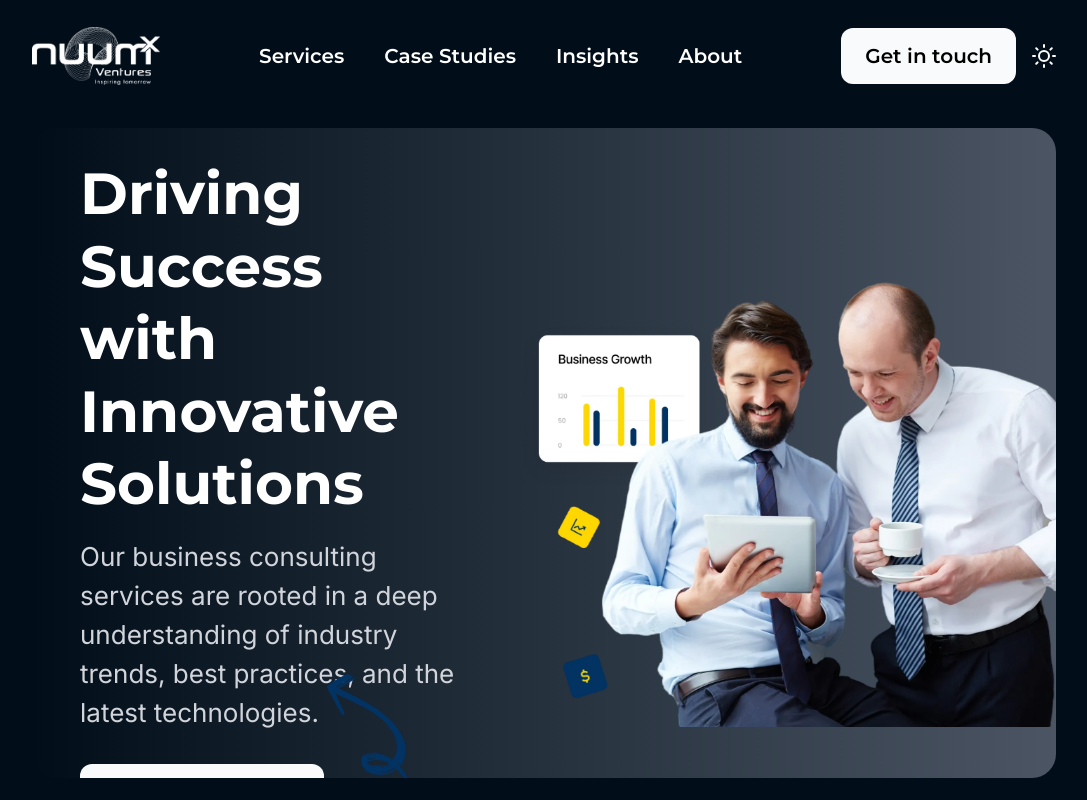
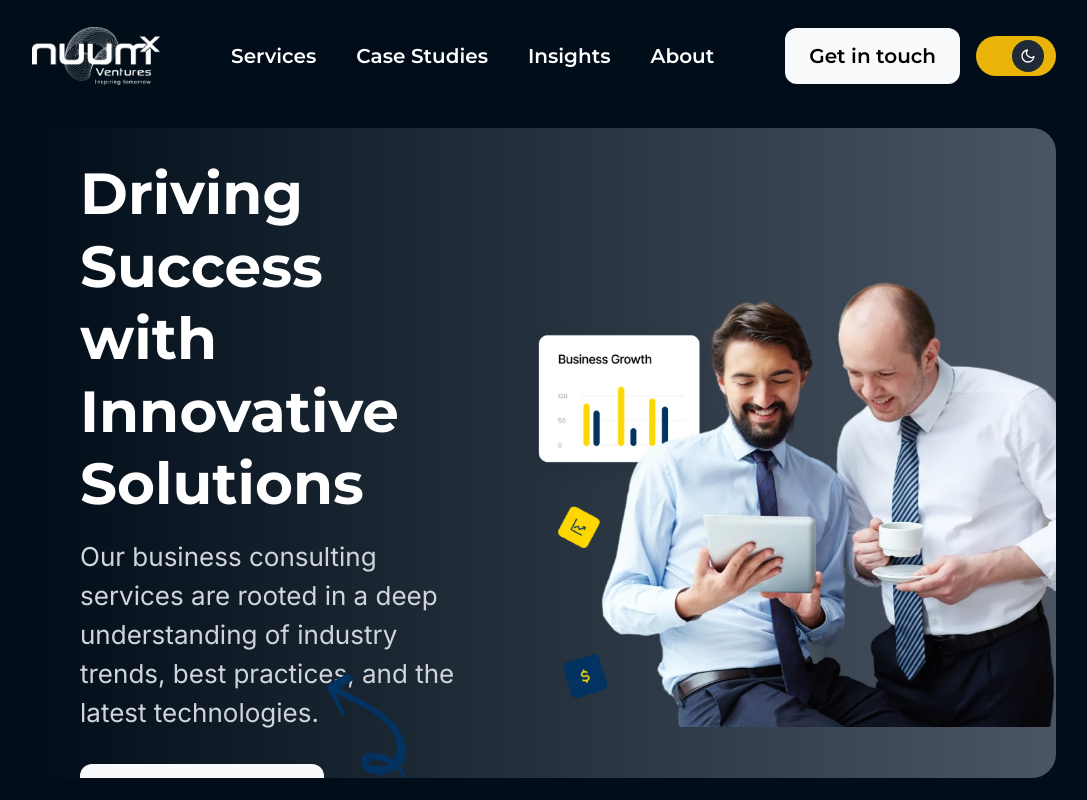
Before and after one commit to ayush969696/Demo-Website, a React (Vite) app: page / in a window 1280 px wide. Shown: the top 800 px of the page, without its empty margins (96-1183 px from the left). Built offline with nearby package versions, Linux system fonts and the light colour scheme.

Commit message:
adding final some changes

```diff
--- a/src/components/Header.jsx
+++ b/src/components/Header.jsx
@@ -89,13 +89,25 @@ const Header = () => {
           >
             Get in touch
           </a>
-          <button
-            onClick={() => setDarkMode(!darkMode)}
-            className="text-2xl focus:outline-none"
-            aria-label="Toggle dark mode"
-          >
-            {darkMode ? <FiSun /> : <FiMoon />}
-          </button>
+          <div className="relative flex items-center">
+            <button
+              onClick={() => setDarkMode(!darkMode)}
+              className={`w-20 h-10 flex items-center rounded-full p-1 ${
+                darkMode ? 'bg-yellow-500' : 'bg-yellow-400'
+              }`}
+              aria-label="Toggle dark mode"
+            >
+              <div
+                className={`w-8 h-8 flex items-center justify-center rounded-full  transform transition-transform duration-500 ${
+                  darkMode
+                    ? 'bg-gray-800 translate-x-8'
+                    : 'bg-[#023363] translate-x-0'
+                }`}
+              >
+                {darkMode ? <FiMoon className="text-white" /> : <FiSun className="text-white" />}
+              </div>
+            </button>
+          </div>
         </div>
 
         <div className="lg:hidden">
@@ -155,13 +167,23 @@ const Header = () => {
             ))}
           </nav>
 
-          <div className="flex items-center space-x-4 w-full justify-between">
+          <div className="relative flex items-center">
             <button
               onClick={() => setDarkMode(!darkMode)}
-              className="text-2xl focus:outline-none"
+              className={`w-20 h-10 flex items-center rounded-full p-1 ${
+                darkMode ? 'bg-yellow-500' : 'bg-yellow-400'
+              }`}
               aria-label="Toggle dark mode"
             >
-              {darkMode ? <FiSun /> : <FiMoon />}
+              <div
+                className={`w-8 h-8 flex items-center justify-center rounded-full  transform transition-transform duration-500 ${
+                  darkMode
+                    ? 'bg-[#010d19] translate-x-8'
+                    : 'bg-[#023363] translate-x-0'
+                }`}
+              >
+                {darkMode ? <FiMoon className="text-white" /> : <FiSun className="text-white" />}
+              </div>
             </button>
           </div>
         </div>
```
